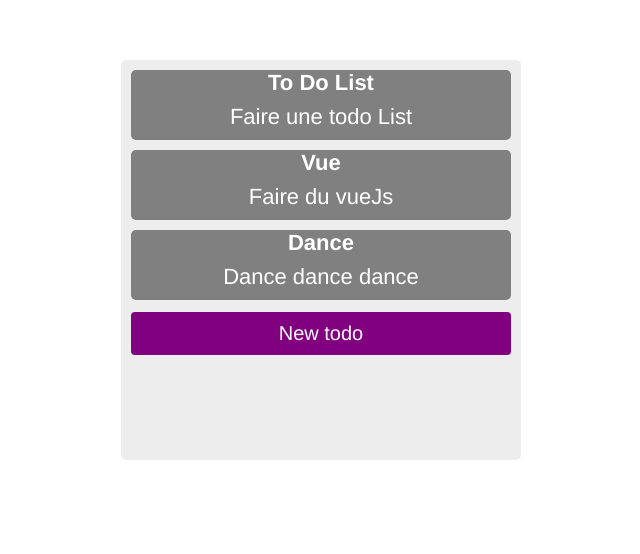
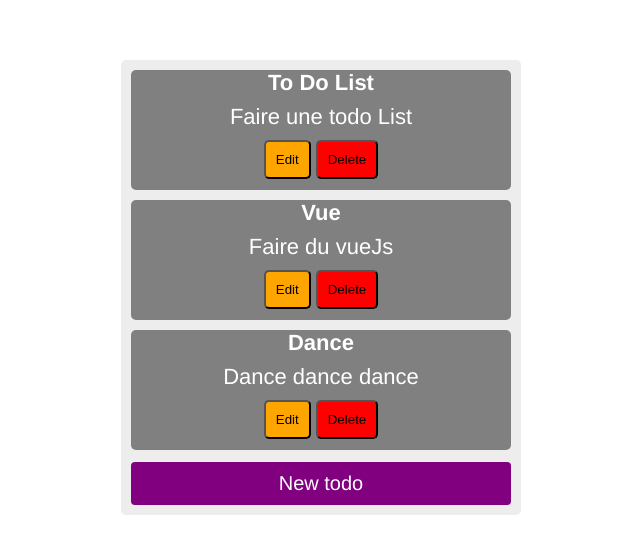
Before and after one commit to blagisquet/todovue, a Vue app: page / in a window 1280 px wide. Shown: the top 554 px of the page, without its empty margins (319-959 px from the left). Built offline with nearby package versions, Linux system fonts and the light colour scheme.

Commit message:
added button

```diff
--- a/src/App.vue
+++ b/src/App.vue
@@ -83,7 +83,7 @@ export default {
 
 .todo-item {
   background-color: grey;
-  height: 70px;
+  height: 120px;
   margin: 10px;
   color: white;
   border-radius: 5px;
--- a/src/components/Todoitem.vue
+++ b/src/components/Todoitem.vue
@@ -3,6 +3,8 @@
     <div class="todo-item-content">
       <div class="todo-item-content-header">{{title}}</div>
       <div class="todo-item-content-body">{{description}}</div>
+      <button class="edit">Edit</button>
+      <button class="delete">Delete</button>
     </div>
   </div>
 </template>
@@ -12,3 +14,20 @@ export default {
   props: ["title", "description"]
 };
 </script>
+
+<style scoped lang="scss">
+.edit {
+  margin-top: 10px;
+  padding: 10px;
+  background-color: orange;
+  border-radius: 5px;
+}
+
+.delete {
+  border-radius: 5px;
+  margin-top: 10px;
+  margin-left: 5px;
+  padding: 10px;
+  background: red;
+}
+</style>
```
